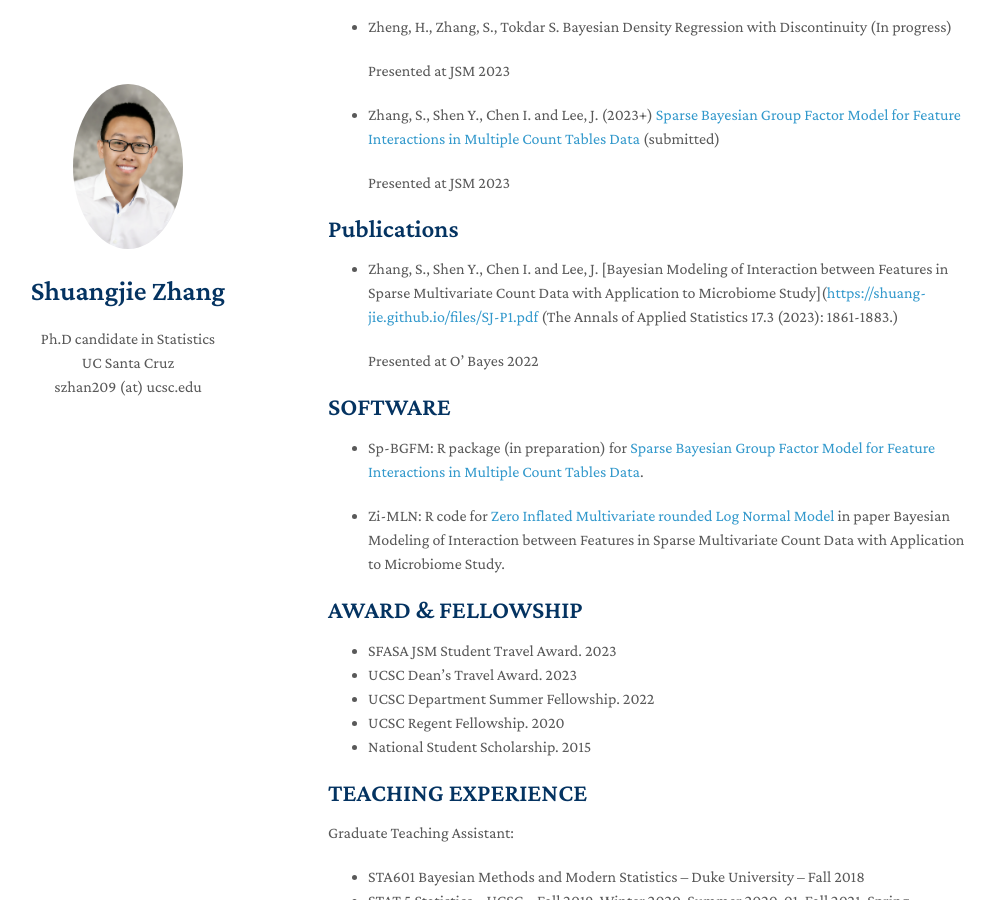
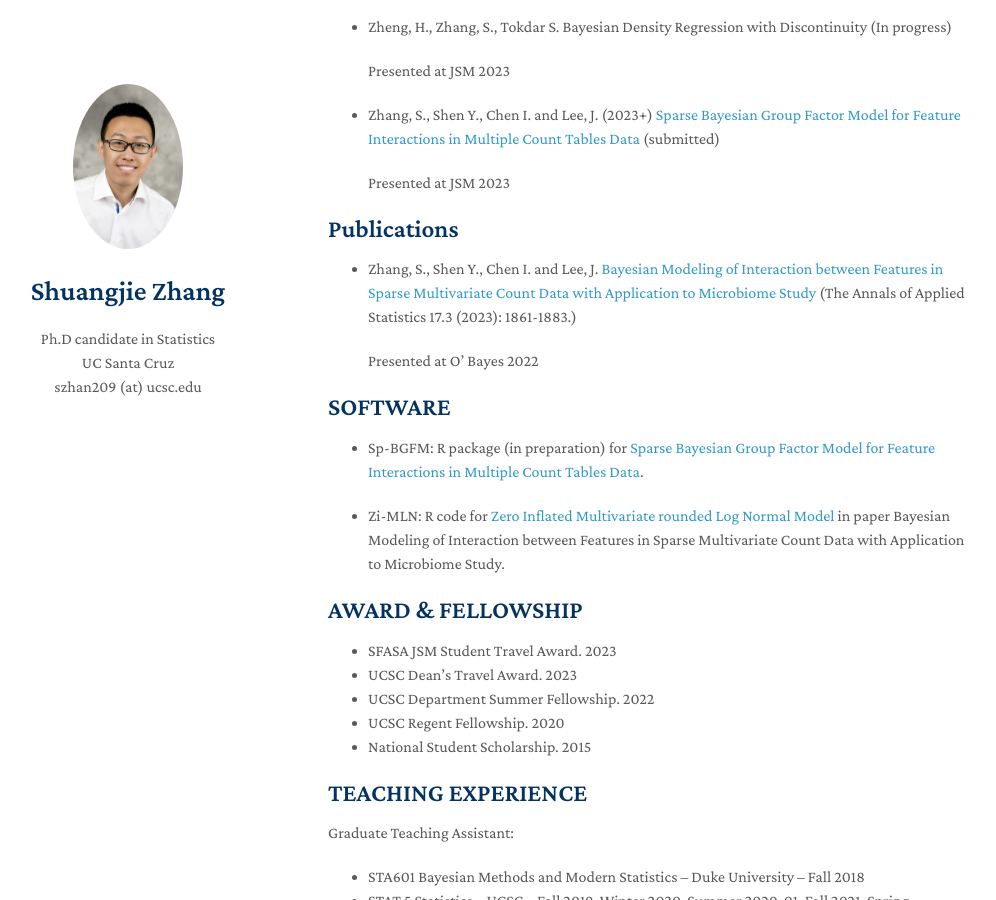
Before and after one commit to shuang-jie/shuang-jie.github.io, a Jekyll site: the page built from index.md, in a window 1280 px wide and 900 px high, scrolled down 392 px. Shown: the whole window, without its empty margins (142-1138 px from the left). Built offline with Jekyll 4.4.1, drawn with Linux system fonts in a browser that asks for light colours; nearby versions of some CDN libraries; a style sheet for code colours, icons or effects is not loaded; part of the change alters nothing that is shown.

Commit message:
Update index.md

```diff
--- a/index.md
+++ b/index.md
@@ -27,7 +27,7 @@ Welcome! I am currenly a Ph.D. candidate in Statistics surpervised by [Juhee Lee
 
 ## Publications
 
-* Zhang, S., Shen Y., Chen I. and Lee, J. [Bayesian Modeling of Interaction between Features in Sparse Multivariate Count Data with Application to Microbiome Study]([https://shuang-jie.github.io/files/SJ-P1.pdf](https://projecteuclid.org/journals/annals-of-applied-statistics/volume-17/issue-3/Bayesian-modeling-of-interaction-between-features-in-sparse-multivariate-count/10.1214/22-AOAS1690.full) (The Annals of Applied Statistics 17.3 (2023): 1861-1883.)
+* Zhang, S., Shen Y., Chen I. and Lee, J. [Bayesian Modeling of Interaction between Features in Sparse Multivariate Count Data with Application to Microbiome Study](https://projecteuclid.org/journals/annals-of-applied-statistics/volume-17/issue-3/Bayesian-modeling-of-interaction-between-features-in-sparse-multivariate-count/10.1214/22-AOAS1690.full) (The Annals of Applied Statistics 17.3 (2023): 1861-1883.)
 
    Presented at O’ Bayes 2022
 
```
